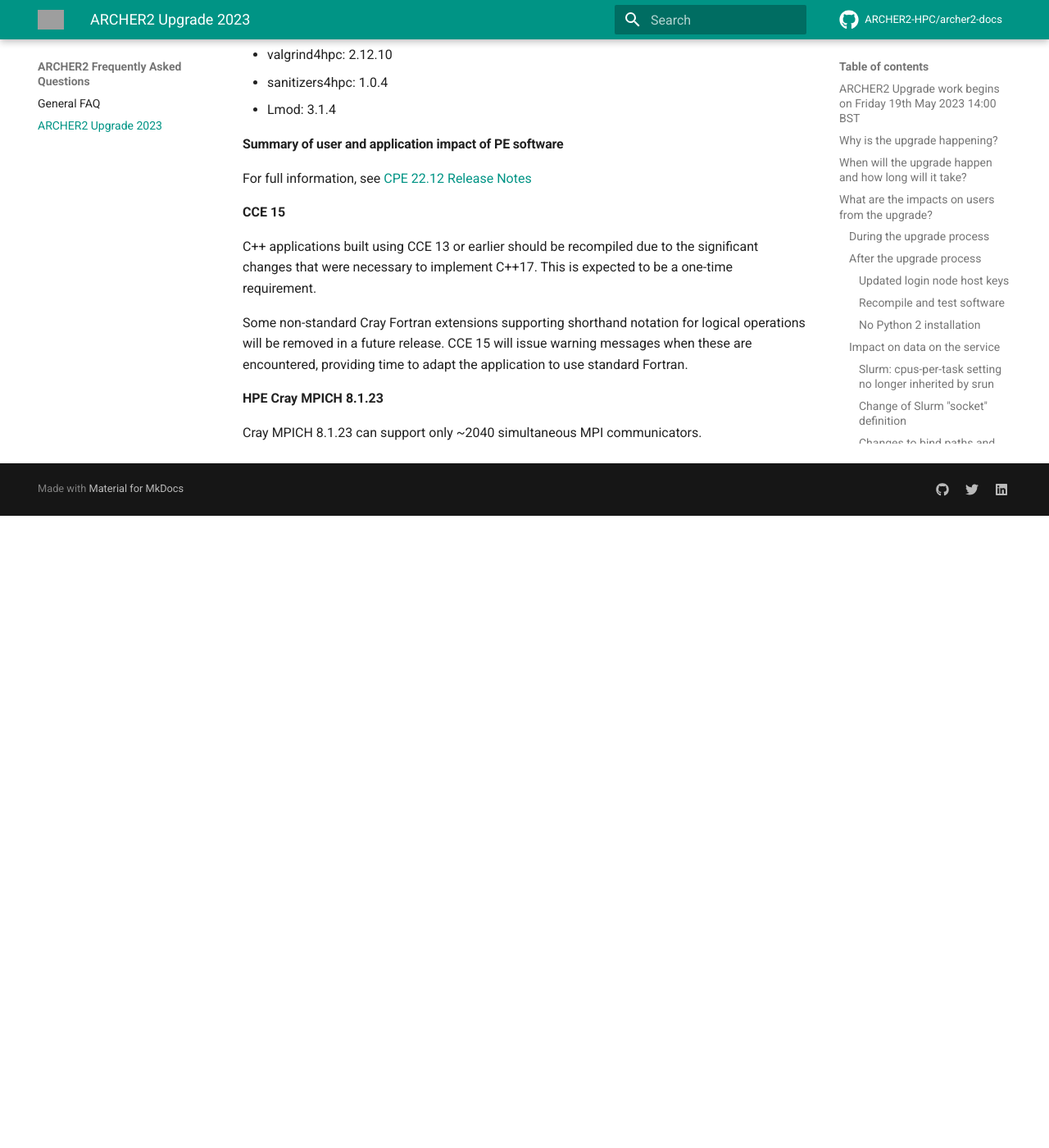
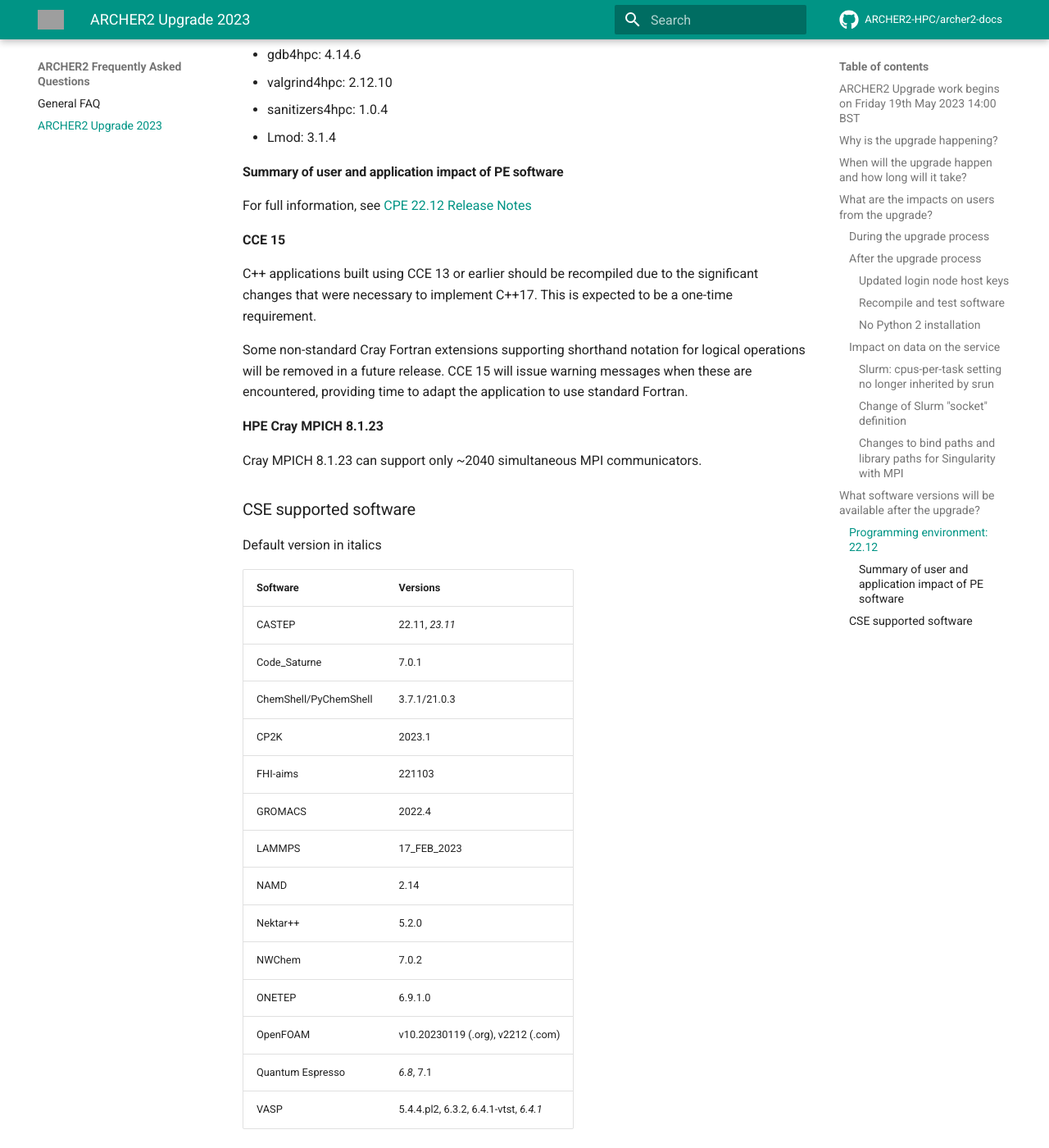
Before and after one commit to ARCHER2-HPC/archer2-docs, an MkDocs documentation site: the page built from docs/faq/upgrade-2023.md, in a window 1280 px wide and 1400 px high, scrolled down 4959 px. Shown: the whole window at 82% size. Built offline with MkDocs 1.6.1 and Material for MkDocs 9.7.7, drawn with Linux system fonts in a browser that asks for light colours; comment, search, counter and statistics services are not loaded; before the commit the page ends 5588 px from its top, so only the background shows below that; some of the changed text lies outside the part shown; grey boxes are pictures that could not be loaded.

Commit message:
Adds CSE software versions table

```diff
--- a/docs/faq/upgrade-2023.md
+++ b/docs/faq/upgrade-2023.md
@@ -159,6 +159,7 @@
     + Login nodes: UAN 2.5.8 based on SLES 15 SP4
  - Slingshot interconnect system software: 2.0.2
  - HPE Cray Management Software (CMS): 1.3.1
+ - ARCHER2 CSE supported software
 
 ### Programming environment: 22.12
 
@@ -216,3 +217,24 @@
 **HPE Cray MPICH 8.1.23**
 
 Cray MPICH 8.1.23 can support only ~2040 simultaneous MPI communicators.
+
+### CSE supported software
+
+Default version in italics
+
+|   Software   |   Versions   |
+| --- | --- |
+|   CASTEP   |   22.11, *23.11*   |
+|   Code\_Saturne   |   7.0.1   |
+|   ChemShell/PyChemShell   |   3.7.1/21.0.3   |
+|   CP2K   |   2023.1   |
+|   FHI-aims   |   221103   |
+|   GROMACS   |   2022.4   |
+|   LAMMPS   |   17\_FEB\_2023   |
+|   NAMD   |   2.14   |
+|   Nektar++   |   5.2.0   |
+|   NWChem   |   7.0.2  |
+|   ONETEP   |   6.9.1.0   |
+|   OpenFOAM   |   v10.20230119 (.org), v2212 (.com)   |
+|   Quantum Espresso   |   *6.8*, 7.1   |
+|   VASP   |   5.4.4.pl2, 6.3.2, 6.4.1-vtst, *6.4.1*   |
```
